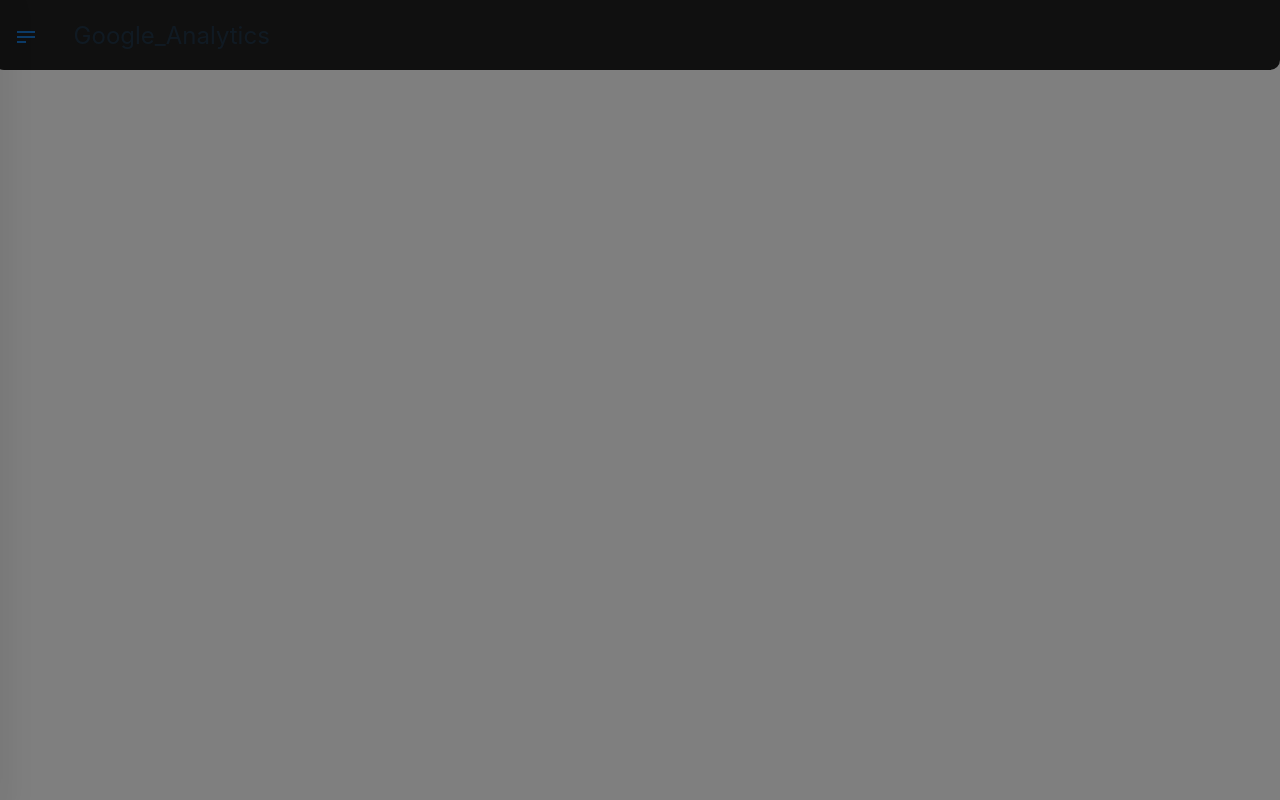
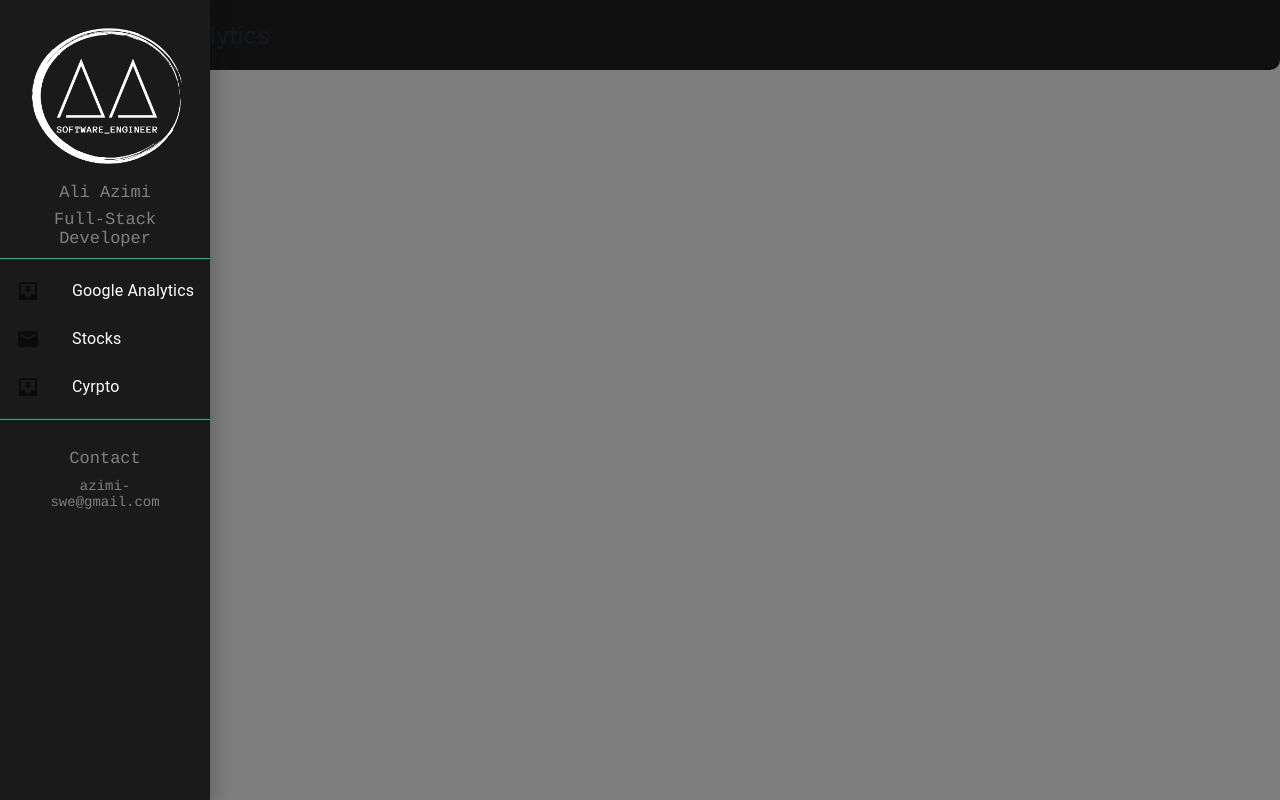
Before and after one commit to Ali-Azimi00/Analytics, a React (Vite) app: page /GA in a window 1280 px wide. Both pictures are taken after a click on the button 25 px from the left and 36 px from the top of the page. Built offline with nearby package versions, Linux system fonts and the light colour scheme.

Commit message:
unmapped left button

```diff
--- a/src/components/drawerComp.jsx
+++ b/src/components/drawerComp.jsx
@@ -22,7 +22,7 @@ import '../pages/analytics.css'
 const TemporaryDrawer = () => {
     const [state, setState] = useState({
         // top: false,
-        // left: false,
+        left: false,
         // bottom: false,
         // right: false,
     });
@@ -113,7 +113,17 @@ const TemporaryDrawer = () => {
 
     return (
         <div>
-            {(['left']).map((anchor) => (
+            <React.Fragment key={'left'}>
+                <Button onClick={toggleDrawer('left', true)}><Icon path={mdiText} size={1} /></Button>
+                <Drawer
+                    anchor={'left'}
+                    open={state['left']}
+                    onClose={toggleDrawer('left', false)}
+                >
+                    {list('left')}
+                </Drawer>
+            </React.Fragment>
+            {/* {(['left']).map((anchor) => (
                 <React.Fragment key={anchor}>
                     <Button onClick={toggleDrawer(anchor, true)}><Icon path={mdiText} size={1} /></Button>
                     <Drawer
@@ -121,10 +131,10 @@ const TemporaryDrawer = () => {
                         open={state[anchor]}
                         onClose={toggleDrawer(anchor, false)}
                     >
-                        {/* {list(anchor)} */}
+                        {list(anchor)}
                     </Drawer>
                 </React.Fragment>
-            ))}
+            ))} */}
 
             {/* {['left'].map((anchor) => (
                 <div key={anchor}>
```
